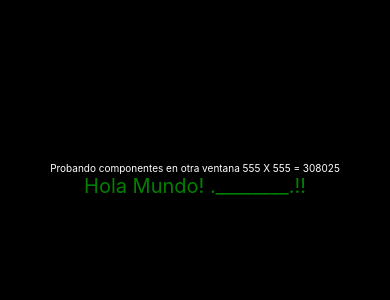
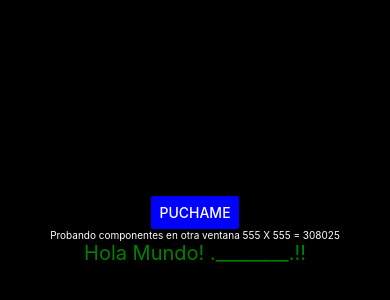
Before and after one commit to Galamon5/Hello-World-ReactNative, a React Native app in the folder HelloMundo/: screen / in a window 390 px wide. Shown: the part 242-542 px from the top of the page. Built offline with nearby package versions, Linux system fonts and the light colour scheme.

Commit message:
Entendiendo como funcionan los state y props

```diff
--- a/HelloMundo/App.js
+++ b/HelloMundo/App.js
@@ -1,18 +1,41 @@
 import React from 'react';
-import { StyleSheet, Text, View } from 'react-native';
+import { StyleSheet, Text, View, Button } from 'react-native';
 import TextoComponent from './TextoComponente';
 
 export default class App extends React.Component {
+  constructor(){
+    super()//hace obligatoriamente el constructor antes de hacer cualquier otra cosa
+    this.state={status: false}
+  }
+  clicked(){
+    this.setState({
+      status:!this.state.status
+    })
+  }
   render() {
     return (
       <View style={styles.container}>
+      <ComponenteHijo status={this.state.status}/>
+        <Button
+          onPress={this.clicked.bind(this)}
+          title = "Puchame"
+          color = 'blue'
+        />
         <TextoComponent/>
         <Text style={styles.texto}>Hola Mundo! .________.!!</Text>
       </View>
     );
   }
 }
-
+export class ComponenteHijo extends React.Component{
+  render(){
+    return(
+      <View>
+      <View style={this.props.status ? styles.on : styles.off}/>
+      </View>
+    );
+  }
+}
 const styles = StyleSheet.create({
   container: {
     flex: 1,
@@ -20,6 +43,16 @@ const styles = StyleSheet.create({
     alignItems: 'center',
     justifyContent: 'center',
   },
+  on: {
+    width:100,
+    height:100,
+    backgroundColor: 'red',
+  },
+  off: {
+    width:100,
+    height:100,
+    backgroundColor: 'black',
+  },
   texto: {
     fontSize: 20,
     color: 'green',
```
